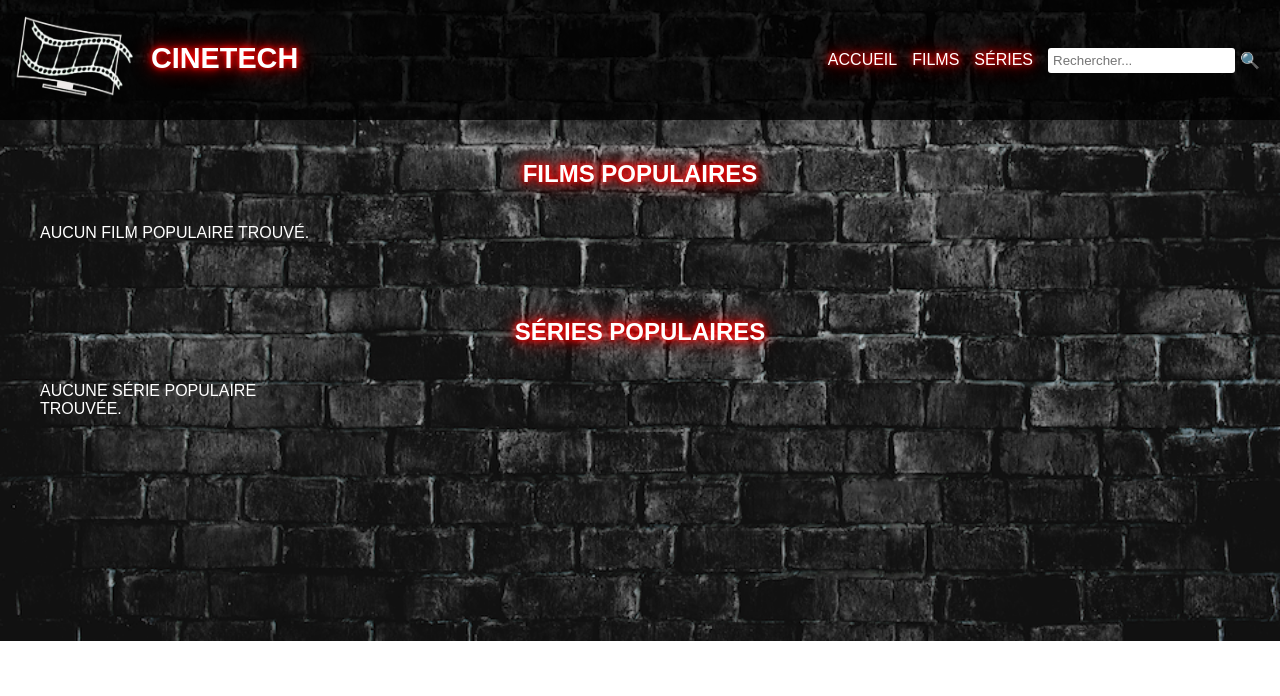
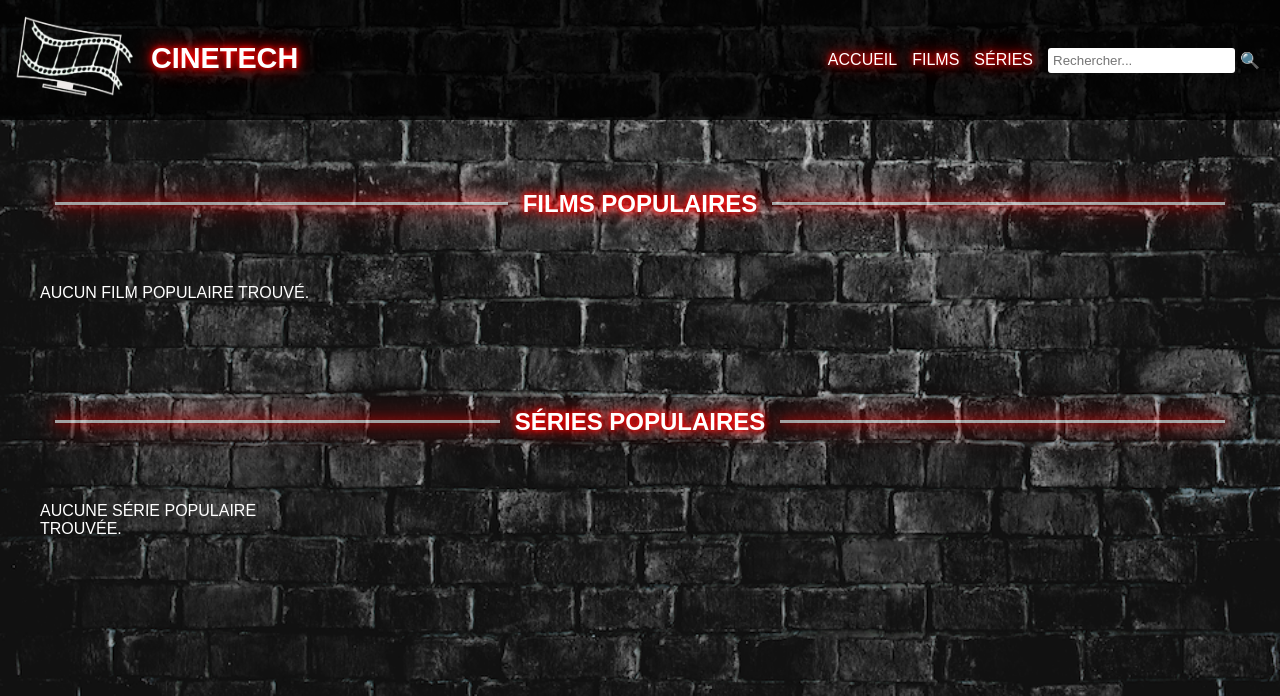
Before and after one commit to lucy-madec/cinetech, a PHP site: page / in a window 1280 px wide. Shown: the top 696 px of the page. Run offline with PHP 8.4, Linux system fonts and the light colour scheme; data that the repository does not hold is empty; some web fonts are replaced.

Commit message:
Enhance neon effect on title lines with stronger glow

```diff
--- a/public/css/style.css
+++ b/public/css/style.css
@@ -34,6 +34,24 @@ h2 {
     text-align: center;
     margin-top: 20px;
     font-size: 1.5em;
+}
+
+/* Container for titles with lines */
+.title-container {
+    display: flex;
+    align-items: center;
+    justify-content: center;
+    margin: 30px 0;
+}
+
+.title-container::before,
+.title-container::after {
+    content: "";
+    flex: 1;
+    height: 3px; /* Increased line thickness */
+    background-color: rgba(255, 255, 255, 0.6); /* White lines semi-transparente */
+    margin: 0 15px; /* Space between line and word */
+    box-shadow: 0 0 10px rgba(255, 0, 0, 0.8), 0 0 20px rgba(255, 0, 0, 0.8), 0 0 30px rgba(255, 0, 0, 0.8); /* Neon effect */
 }
 
 /* Header style */
--- a/src/views/home.php
+++ b/src/views/home.php
@@ -31,7 +31,9 @@
     </header>
 
     <div class="content-section">
-        <h2 class="neon-text">Films populaires</h2>
+        <div class="title-container">
+            <h2 class="neon-text">Films populaires</h2>
+        </div>
         <div class="items-grid">
             <?php if (!empty($popularMovies['results'])): ?>
                 <?php foreach (array_slice($popularMovies['results'], 0, 4) as $movie): ?>
@@ -47,7 +49,9 @@
     </div>
 
     <div class="content-section">
-        <h2 class="neon-text">Séries populaires</h2>
+        <div class="title-container">
+            <h2 class="neon-text">Séries populaires</h2>
+        </div>
         <div class="items-grid">
             <?php if (!empty($popularSeries['results'])): ?>
                 <?php foreach (array_slice($popularSeries['results'], 0, 4) as $series): ?>
```
